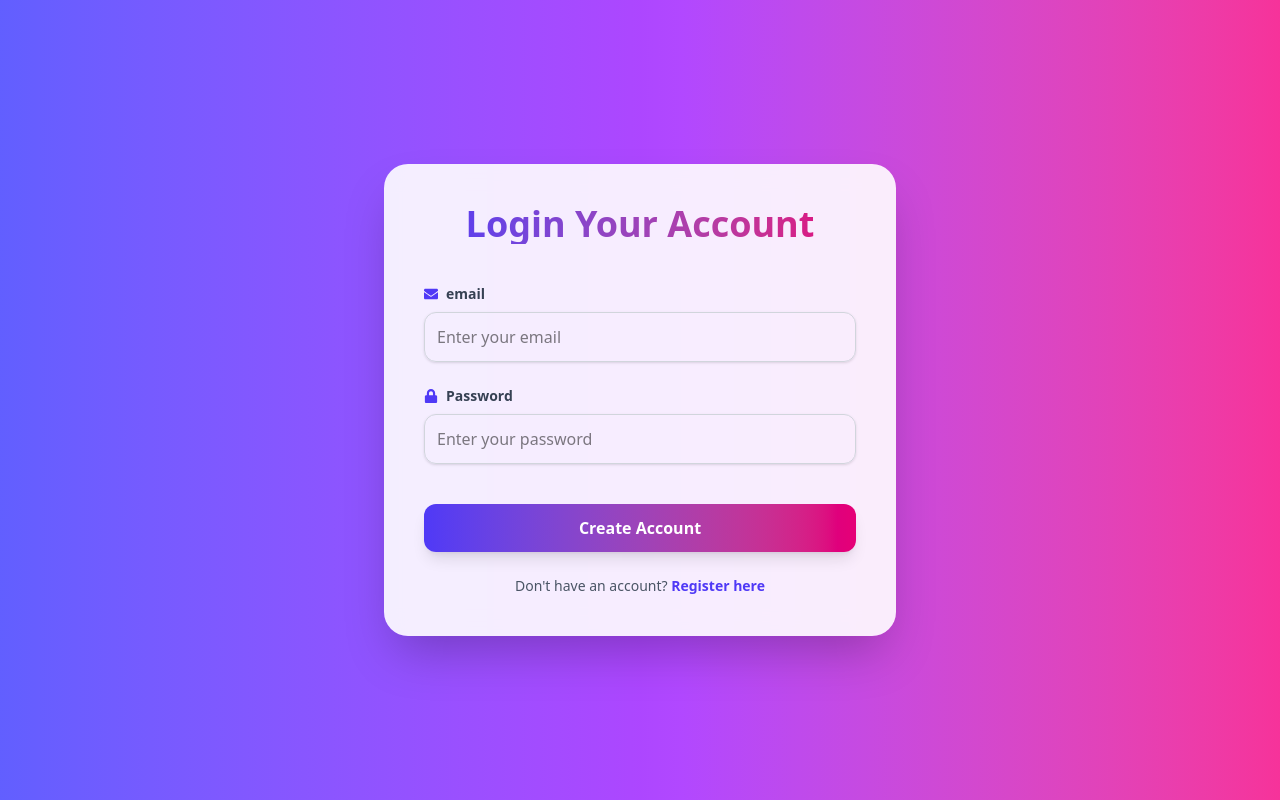
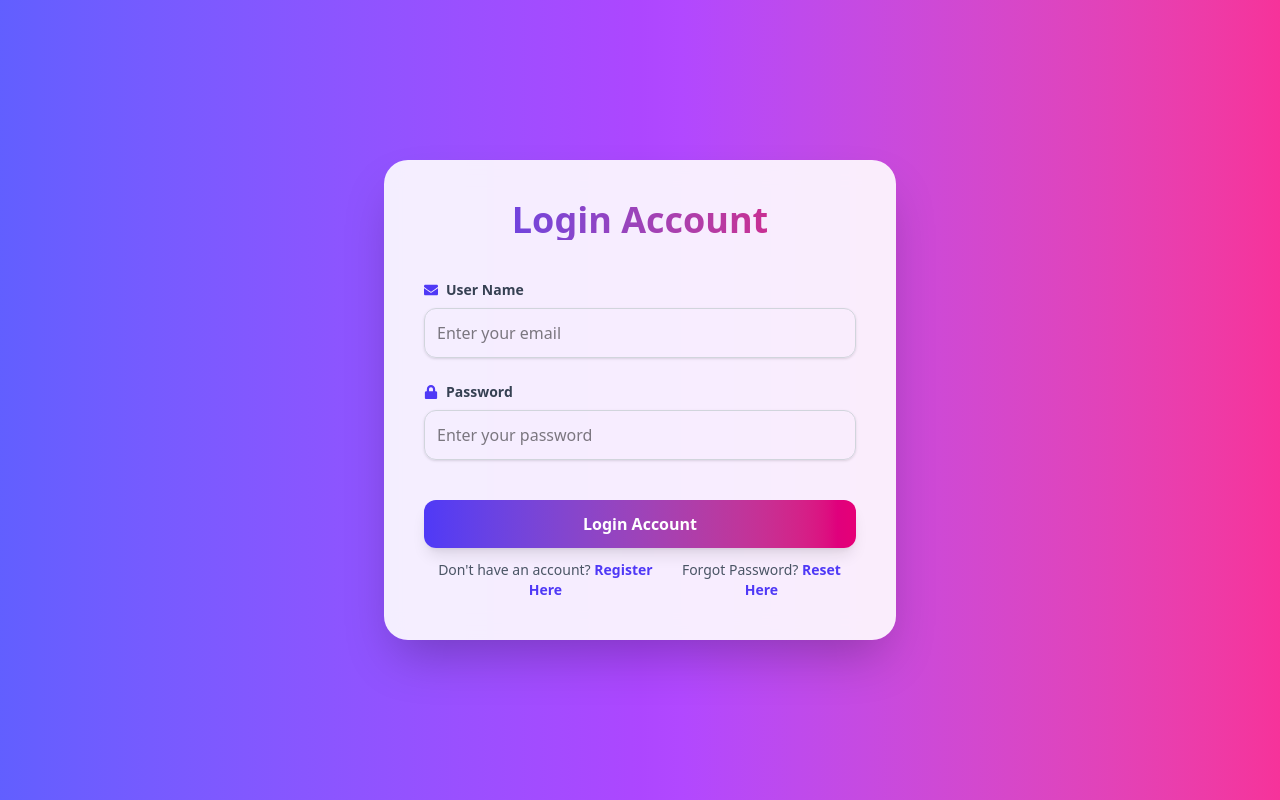
Before and after one commit to liton-das/practice-auth, a React (Vite) app in the folder client/: page /login in a window 1280 px wide. Built offline with nearby package versions, Linux system fonts and the light colour scheme.

Commit message:
login form design completed

```diff
--- a/client/src/pages/auth/Login.jsx
+++ b/client/src/pages/auth/Login.jsx
@@ -1,56 +1,69 @@
-import React from 'react'
+import React, { useState } from 'react'
 
 import { FaEnvelope, FaLock } from "react-icons/fa";
+import Button from '../../components/Button';
+import InputGroup from '../../components/InputGroup';
+import fieldError from '../../helpers/FieldError';
+const INITIAL_DATA = {
+    email:'',
+    password:''
+}
 const Login = () => {
+  const [inputField,setInputField]=useState({...INITIAL_DATA})
+      const [error,setError]=useState('')
+      // handleChange function
+      const handleChange=(e)=>{
+          setInputField((prev)=>({
+              ...prev,
+              [e.target.name]:e.target.value
+          }))
+          setError('')
+      }
+      // handle submit function
+      const handleSubmit = (e)=>{
+        e.preventDefault()
+        const isError = fieldError(inputField,[
+          'email',
+          'password'
+        ])
+        if(isError){
+          setError(isError)
+          console.log('fields error',isError)
+        }else{
+          setError('')
+          console.log('Form submitted successfully:',inputField)
+        }
+      }
+      console.log(inputField)
   return (
     <>
       <div className="min-h-screen flex items-center justify-center bg-linear-to-r from-indigo-500 via-purple-500 to-pink-500 p-6">
             <div className="bg-white/90 backdrop-blur-md shadow-2xl rounded-3xl w-full max-w-lg p-10 transition-transform hover:scale-[1.02] duration-300">
               <h2 className="text-4xl font-extrabold text-center text-transparent bg-clip-text bg-linear-to-r from-indigo-600 to-pink-600 mb-10">
-                Login Your Account
+                Login Account
               </h2>
-
-              <form className="space-y-6">
-                {/* Email */}
-                <div>
-                  <label className="text-sm font-semibold text-gray-700 mb-2 flex items-center gap-2">
-                    <FaEnvelope className="text-indigo-600" /> email
-                  </label>
-                  <input
-                    type="email"
-                    placeholder="Enter your email"
-                    className="w-full border border-gray-300 rounded-xl p-3 focus:outline-none focus:ring-2 focus:ring-indigo-400 shadow-sm"
-                  />
-                </div>
-                {/* Password */}
-                <div>
-                  <label className="text-sm font-semibold text-gray-700 mb-2 flex items-center gap-2">
-                    <FaLock className="text-indigo-600" /> Password
-                  </label>
-                  <input
-                    type="password"
-                    placeholder="Enter your password"
-                    className="w-full border border-gray-300 rounded-xl p-3 focus:outline-none focus:ring-2 focus:ring-indigo-400 shadow-sm"
-                  />
-                </div>
-
+              <form onSubmit={handleSubmit} className="space-y-6">
+                <InputGroup error={error.email} autoComplete={'email'} icon={<FaEnvelope className="text-indigo-600" />} name={'email'} onChange={handleChange} value={inputField.email} type={'email'} placeholder={'Enter your email'}  text={'User Name'}/>
+                <InputGroup error={error.password} autoComplete={'password'} icon={<FaLock className="text-indigo-600" />} name={'password'} onChange={handleChange} value={inputField.password} type={'password'} placeholder={'Enter your password'}  text={'Password'}/>
                 {/* Submit Button */}
                 <div className="pt-4">
-                  <button
-                    type="submit"
-                    className="w-full cursor-pointer py-3 bg-linear-to-r from-indigo-600 to-pink-600 text-white rounded-xl font-semibold hover:from-indigo-700 hover:to-pink-700 transition-all shadow-lg"
-                  >
-                    Create Account
-                  </button>
+                  <Button btnText={'Login Account'} type={'submit'}/>
                 </div>
               </form>
-
-              <p className="text-center text-sm text-gray-600 mt-6">
+              <div className='flex justify-between items-center mt-3'>
+                <p className="text-center text-sm text-gray-600">
                 Don't have an account?{' '}
                 <a href="/register" className="text-indigo-600 font-semibold hover:underline">
-                  Register here
+                  Register Here
                 </a>
               </p>
+              <p className="text-center text-sm text-gray-600">
+                Forgot Password?{' '}
+                <a href="/reset_password" className="text-indigo-600 font-semibold hover:underline">
+                  Reset Here
+                </a>
+              </p>
+              </div>
             </div>
           </div>
     </>
--- a/client/src/pages/auth/Register.jsx
+++ b/client/src/pages/auth/Register.jsx
@@ -23,7 +23,6 @@ const RegistrationForm = () => {
         }))
         setError('')
     }
-    console.log(inputField)
     // handle submit function
     const handleSubmit = (e)=>{
       e.preventDefault()
@@ -43,7 +42,6 @@ const RegistrationForm = () => {
         console.log('Form submitted successfully:',inputField)
       }
     }
-
   return (
     <div className="min-h-screen flex items-center justify-center bg-linear-to-r from-indigo-500 via-purple-500 to-pink-500 p-6">
       <div className="bg-white/90 backdrop-blur-md shadow-2xl rounded-3xl w-full max-w-lg p-10 transition-transform hover:scale-[1.02] duration-300">
@@ -72,5 +70,4 @@ const RegistrationForm = () => {
     </div>
   );
 };
-
 export default RegistrationForm;
```
